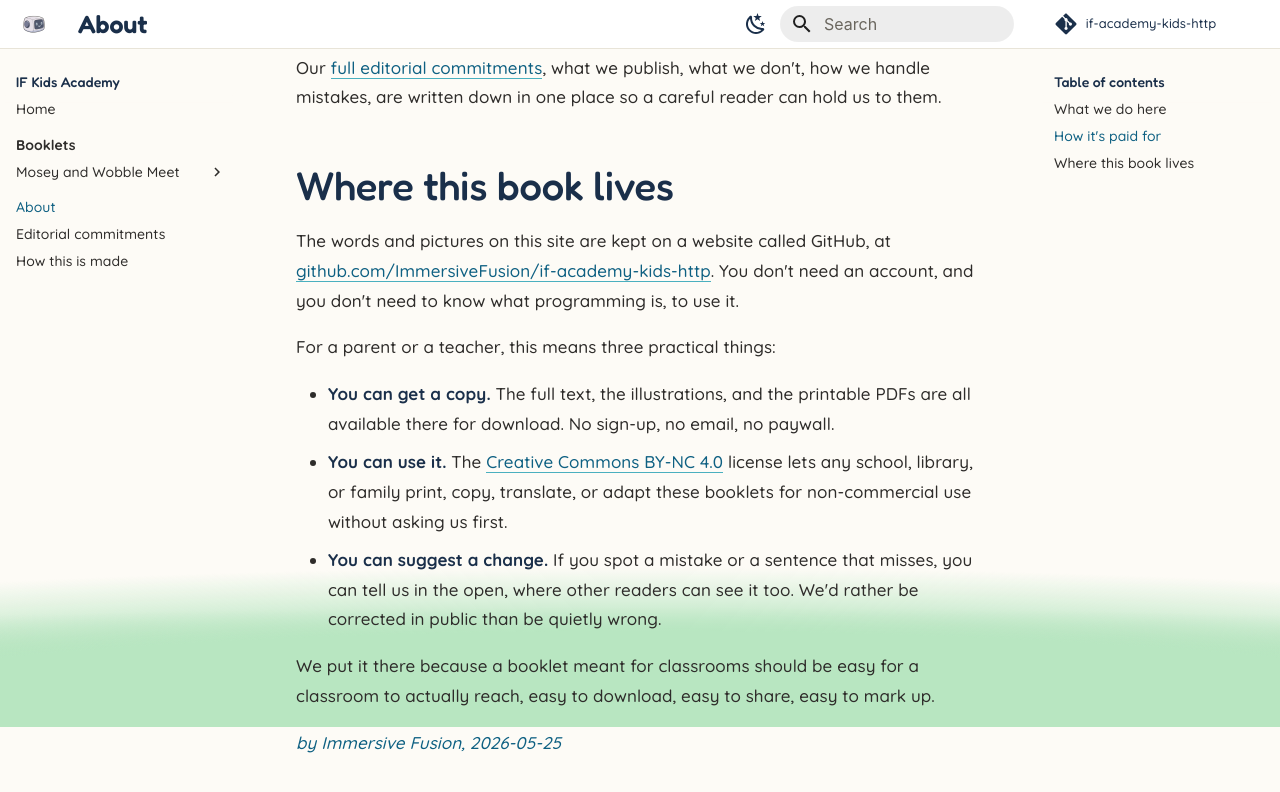
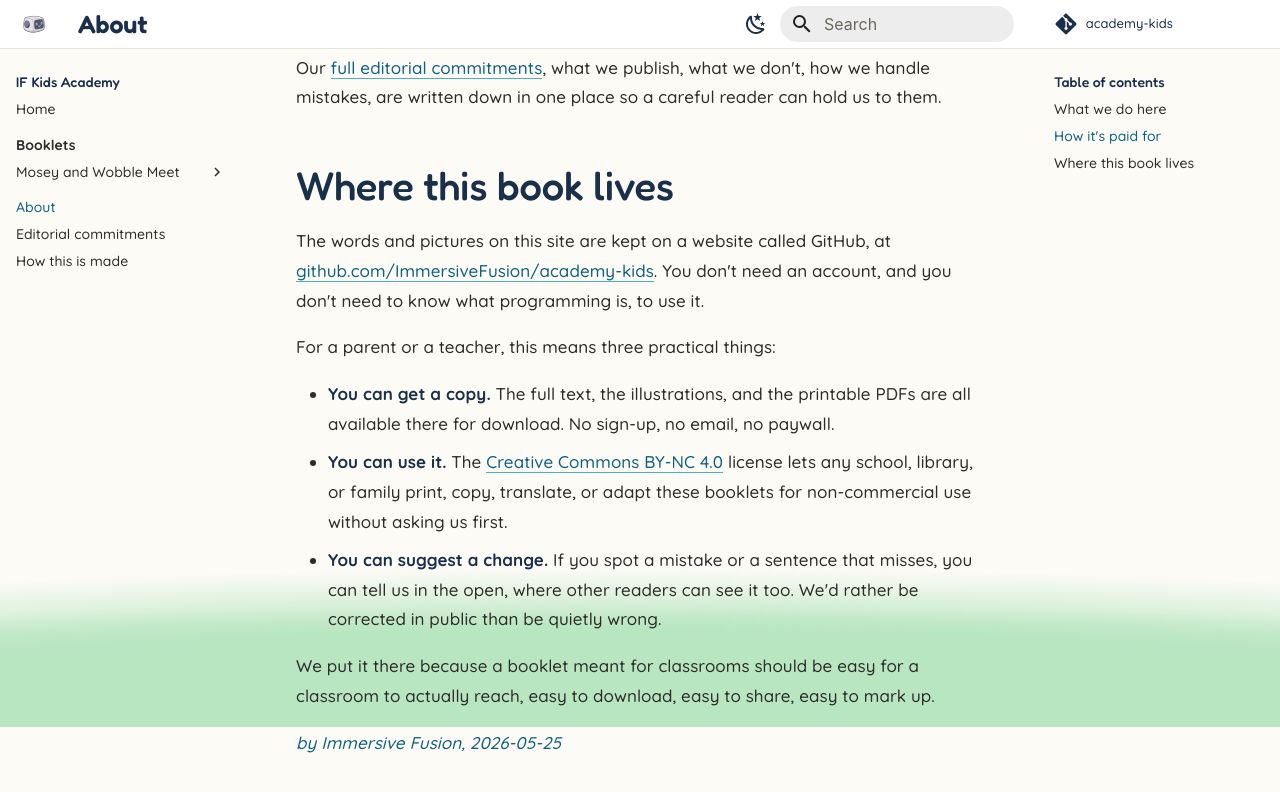
Before and after one commit to ImmersiveFusion/if-academy-kids-http, an MkDocs documentation site: the page built from docs/about.md, in a window 1280 px wide and 900 px high, scrolled down 1073 px. Shown: the top 792 px of the window. Built offline with MkDocs 1.6.1 and Material for MkDocs 9.7.7, drawn with Linux system fonts in a browser that asks for light colours; comment, search, counter and statistics services are not loaded.

Commit message:
Point the site links at academy-kids
The GitHub repo was renamed to ImmersiveFusion/academy-kids (2026-08-26) and
this repo still named itself if-academy-kids-http, two renames behind.

The one that was actually shipping is mkdocs.yml repo_url. Material renders it
in the header of every page, so kids.immersivefusion.academy has been serving a
link to the oldest name site-wide. Confirmed against the live site before
changing it. Also the about page, which names the repo in prose for readers,
and the sibling-site link in the README.

The Repository conventions section is rewritten rather than renamed. It claimed
this repo follows an if-{property}-{type}-http convention, and that convention
is retired: this repo, the general tier, and the product documentation site have
all dropped the prefix and the suffix. Renaming inside a dead convention would
have produced a sentence that was current and still wrong, so it now says the
convention was retired and names deepcube-docs as what if-apm-documentation-http
became.

Old names are kept only where the subject IS the old name. Every link target
verified 200 direct rather than a redirect.

Co-Authored-By: Claude Opus 5 (1M context) <noreply@anthropic.com>

```diff
--- a/docs/about.md
+++ b/docs/about.md
@@ -28,7 +28,7 @@ Our [full editorial commitments](commitments.md), what we publish, what we don't
 
 ## Where this book lives
 
-The words and pictures on this site are kept on a website called GitHub, at [github.com/ImmersiveFusion/if-academy-kids-http](https://github.com/ImmersiveFusion/if-academy-kids-http). You don't need an account, and you don't need to know what programming is, to use it.
+The words and pictures on this site are kept on a website called GitHub, at [github.com/ImmersiveFusion/academy-kids](https://github.com/ImmersiveFusion/academy-kids). You don't need an account, and you don't need to know what programming is, to use it.
 
 For a parent or a teacher, this means three practical things:
 
--- a/mkdocs.yml
+++ b/mkdocs.yml
@@ -1,5 +1,5 @@
 # Conforms to SP-071 shared baseline (.context/current/work/spikes/SP-071-diataxis-docs-restructure/00-shared-baseline.md)
-# Same plugin set, same theme features, same conventions as if-apm-documentation-http and the Knowledge Nexus.
+# Same plugin set, same theme features, same conventions as deepcube-docs and the Knowledge Nexus.
 
 # Project information
 # site_name is the SHORT display label used in the sidebar nav and meta
@@ -15,8 +15,8 @@ site_author: Immersive Fusion LLC
 dev_addr: '127.0.0.1:8010'
 
 # Repository
-repo_name: if-academy-kids-http
-repo_url: https://github.com/ImmersiveFusion/if-academy-kids-http
+repo_name: academy-kids
+repo_url: https://github.com/ImmersiveFusion/academy-kids
 edit_uri: edit/main/docs
 
 # Copyright / byline. Rendered by Material's partials/copyright.html
```
Also changed, not shown: README.md (+2 -2 lines).
